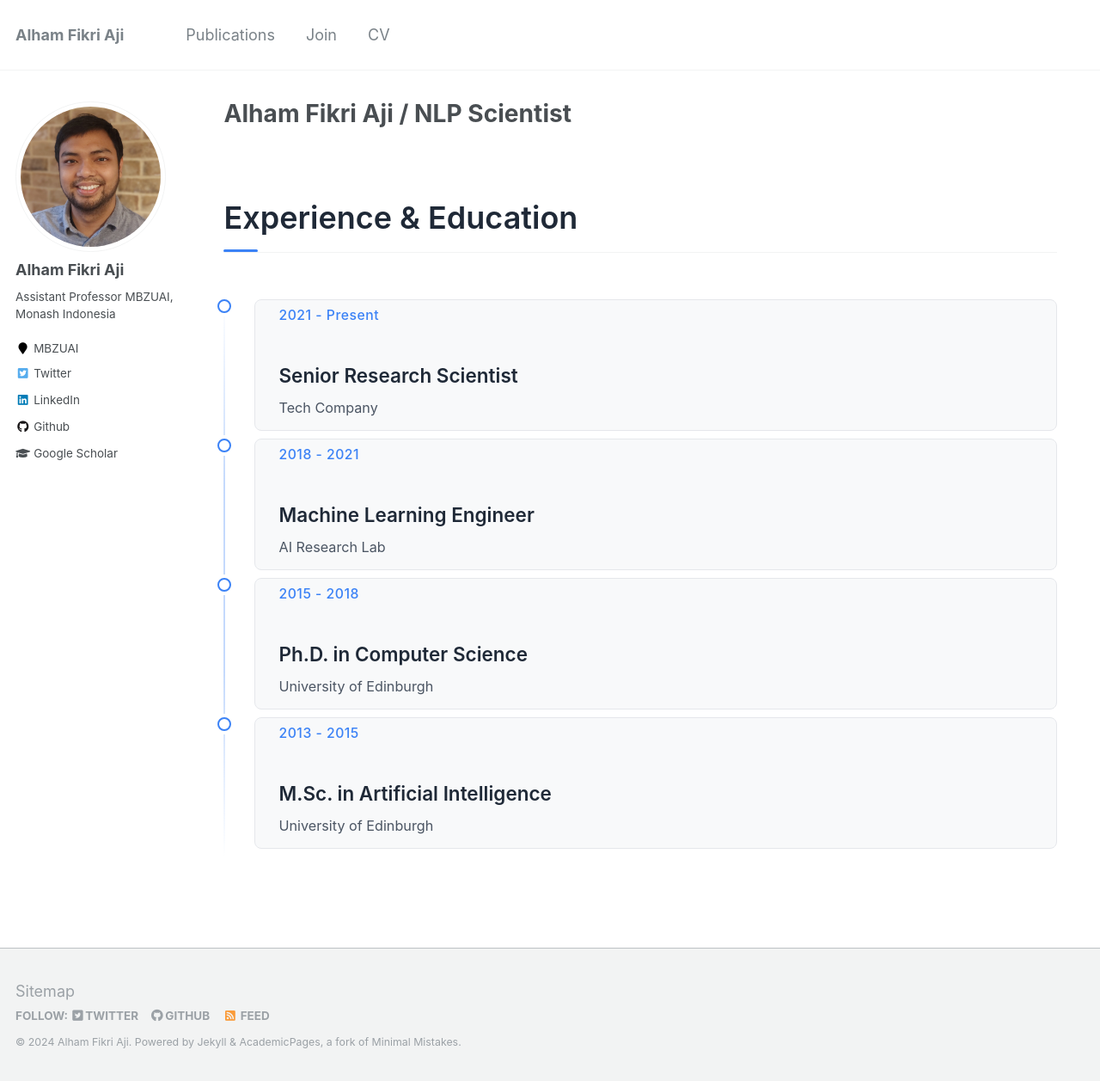
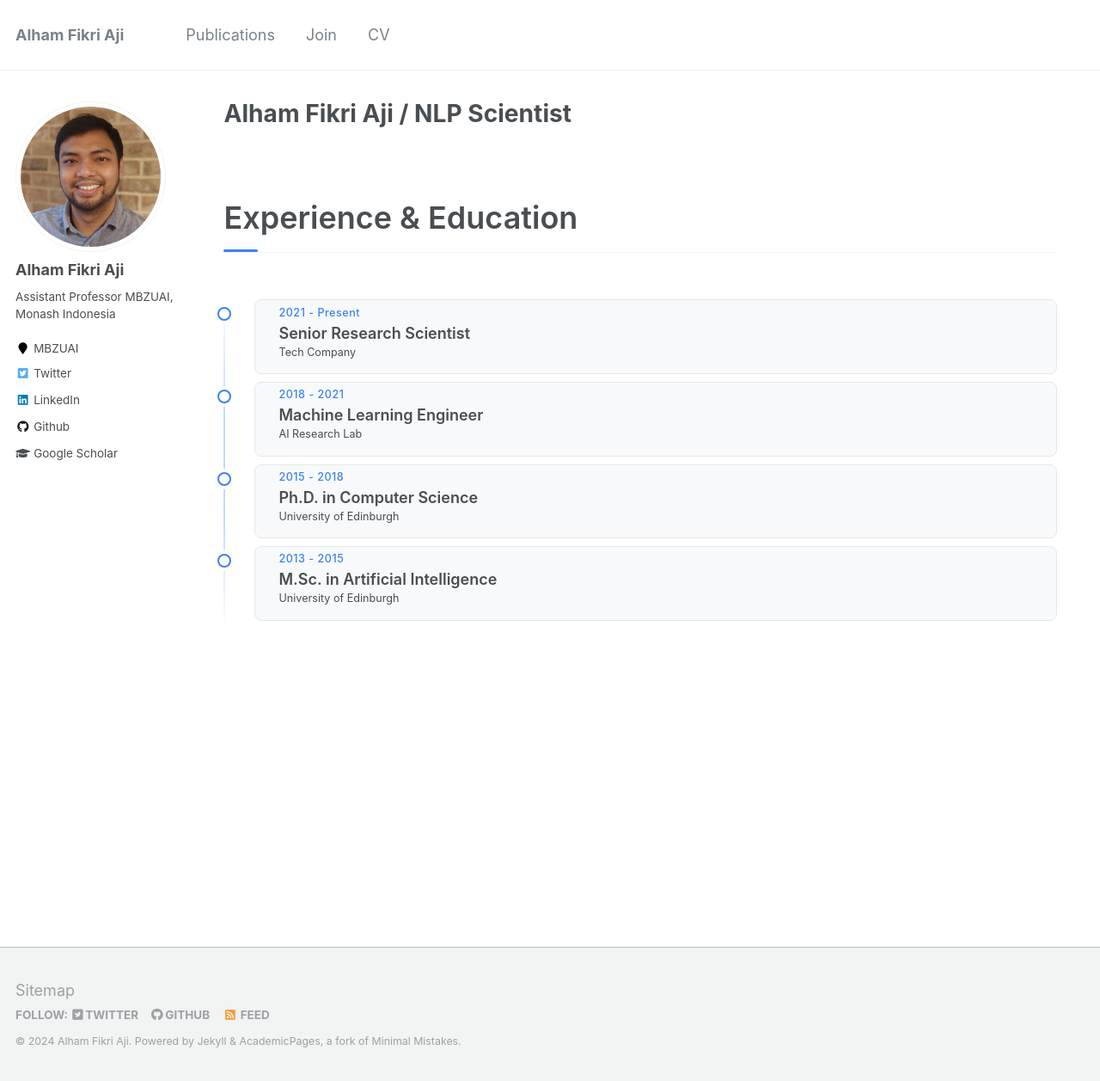
Before and after one commit to afaji/afaji.github.io, a Jekyll site: the page built from _pages/profile.html, in a window 1280 px wide and 1257 px high. Shown: the whole window at 86% size. Built offline with Jekyll 4.4.1, drawn with Linux system fonts in a browser that asks for light colours.

Commit message:
Update profile.html

```diff
--- a/_pages/profile.html
+++ b/_pages/profile.html
@@ -27,7 +27,6 @@ redirect_from:
         }
 
         .section-title {
-            color: var(--text);
             font-size: 2rem;
             margin-bottom: 3rem;
             font-weight: 600;
@@ -86,7 +85,7 @@ redirect_from:
         .timeline-dot {
             position: absolute;
             left: -2.4rem;
-            top: 0;
+            top: 0.5rem;
             width: 16px;
             height: 16px;
             border-radius: 50%;
@@ -119,19 +118,16 @@ redirect_from:
         .timeline-date {
             color: var(--accent);
             font-weight: 500;
-            font-size: 0.875rem;
+            font-size: 0.7rem;
             letter-spacing: 0.5px;
         }
 
         .timeline-title {
-            color: var(--text);
-            font-size: 1.25rem;
             font-weight: 600;
         }
 
         .timeline-subtitle {
-            color: var(--text-light);
-            font-size: 0.9rem;
+            font-size: 0.7rem;
             margin-bottom: 0.5rem;
         }
 
@@ -168,10 +164,6 @@ redirect_from:
         }
 
         @media (max-width: 768px) {
-            body {
-                padding: 1rem 0.5rem;
-            }
-
             .timeline-content {
                 padding: 0.7rem;
             }
@@ -192,7 +184,7 @@ redirect_from:
                     <div class="timeline-dot"></div>
                     <div class="timeline-content">
                         <div class="timeline-date">2021 - Present</div>
-                        <h3 class="timeline-title">Senior Research Scientist</h3>
+                        <div class="timeline-title">Senior Research Scientist</div>
                         <div class="timeline-subtitle">Tech Company</div>
                     </div>
                 </div>
@@ -201,7 +193,7 @@ redirect_from:
                     <div class="timeline-dot"></div>
                     <div class="timeline-content">
                         <div class="timeline-date">2018 - 2021</div>
-                        <h3 class="timeline-title">Machine Learning Engineer</h3>
+                        <div class="timeline-title">Machine Learning Engineer</div>
                         <div class="timeline-subtitle">AI Research Lab</div>
                     </div>
                 </div>
@@ -210,7 +202,7 @@ redirect_from:
                     <div class="timeline-dot"></div>
                     <div class="timeline-content">
                         <div class="timeline-date">2015 - 2018</div>
-                        <h3 class="timeline-title">Ph.D. in Computer Science</h3>
+                        <div class="timeline-title">Ph.D. in Computer Science</div>
                         <div class="timeline-subtitle">University of Edinburgh</div>
                     </div>
                 </div>
@@ -219,7 +211,7 @@ redirect_from:
                     <div class="timeline-dot"></div>
                     <div class="timeline-content">
                         <div class="timeline-date">2013 - 2015</div>
-                        <h3 class="timeline-title">M.Sc. in Artificial Intelligence</h3>
+                        <div class="timeline-title">M.Sc. in Artificial Intelligence</div>
                         <div class="timeline-subtitle">University of Edinburgh</div>
                     </div>
                 </div>
```
